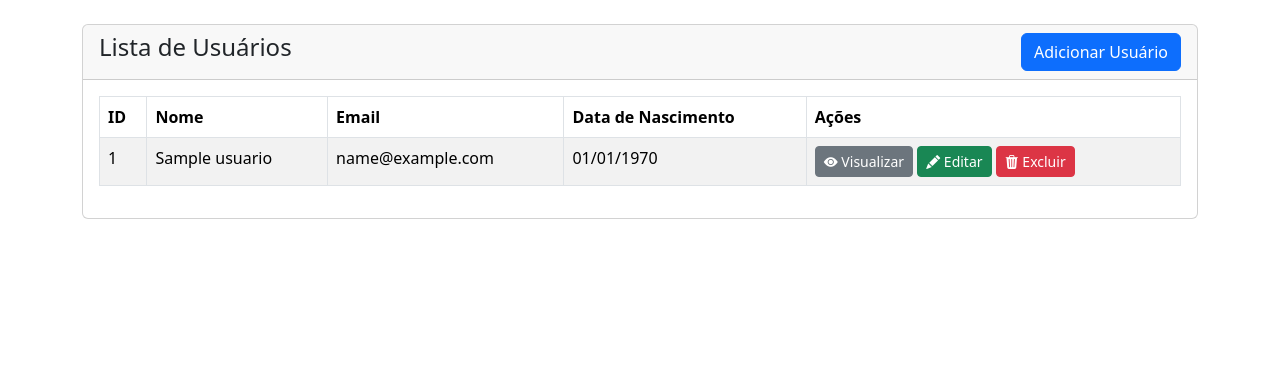
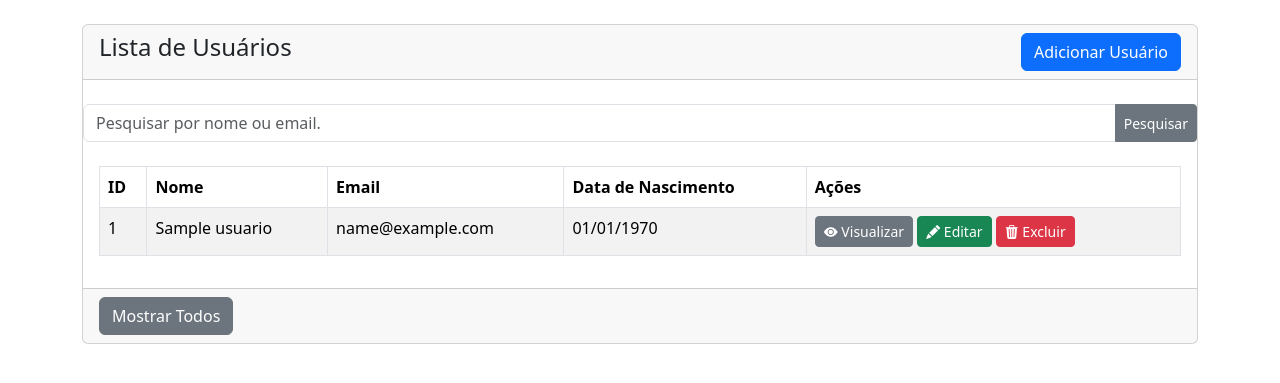
Before and after one commit to RafaelFleitas/CRUD-SYSTEM, a PHP site: page / in a window 1280 px wide. Shown: the part 56-439 px from the top of the page. Run offline with PHP 8.4, Linux system fonts and the light colour scheme; tables that the repository leaves empty or names only in its code hold one stand-in row (values such as "Sample post").

Commit message:
feat: Added Search System in index.php

```diff
--- a/index.php
+++ b/index.php
@@ -1,6 +1,16 @@
 <?php
 session_start();
 require __DIR__ . '/config/conexao.php';
+
+# Search System and Display Users
+$busca = mysqli_real_escape_string($conexao, $_GET['busca'] ?? '');
+if(!empty($_GET['busca'])){
+    $sql = "SELECT * FROM usuarios WHERE nome LIKE '%$busca%' OR email LIKE '%$busca%'";
+} else {
+    $sql = 'SELECT * FROM usuarios';
+}
+$usuarios = mysqli_query($conexao, $sql);
+
 ?>
 
 <!doctype html>
@@ -24,6 +34,14 @@ require __DIR__ . '/config/conexao.php';
                             <a href="/views/usuario-create.php" class="btn btn-primary float-end"> Adicionar Usuário</a>
                         </h4>
                     </div>
+                    <div class="m3">
+                        <form action="">
+                            <div class="input-group mb-2 mt-4">
+                                <input name="busca" type="text" id="pesquisar" class="form-control" placeholder="Pesquisar por nome ou email.">
+                                <button type="submit" class="btn btn-secondary btn-sm float-end">Pesquisar</button>
+                            </div>
+                        </form>
+                    </div>
                     <div class="card-body">
                         <table class="table table-bordered table-striped">
                             <thead>
@@ -37,8 +55,6 @@ require __DIR__ . '/config/conexao.php';
                             </thead>
                             <tbody>
                                 <?php
-                                $sql = 'SELECT * FROM usuarios';
-                                $usuarios = mysqli_query($conexao, $sql);
                                 if(mysqli_num_rows($usuarios) > 0){
                                     foreach ($usuarios as $usuario){
                                 ?>
@@ -64,6 +80,8 @@ require __DIR__ . '/config/conexao.php';
                             </tbody>
                         </table>
                     </div>
+                    <div class="card-footer">
+                    <a href="/index.php" class="btn btn-secondary">Mostrar Todos</a>
                 </div>
             </div>
         </div>
--- a/views/usuario-create.php
+++ b/views/usuario-create.php
@@ -36,7 +36,7 @@
                                 <input type="password" name="senha" class="form-control">
                             </div>
                             <div class="mb-3">
-                                <button type="submit" name="create_usuario" class="btn btn-primary">Salvar Usuário</button>
+                                <button type="submit" name="create_usuario" class="btn btn-primary">Criar Usuário</button>
                             </div>
                         </form>
                     </div>
--- a/views/usuario-edit.php
+++ b/views/usuario-edit.php
@@ -54,7 +54,7 @@ if (isset($_GET['id'])) {
                                 <input type="password" name="senha" class="form-control">
                             </div>
                             <div class="mb-3">
-                                <button type="submit" name="update_usuario" class="btn btn-primary">Salvar Usuário</button>
+                                <button type="submit" name="update_usuario" class="btn btn-primary">Editar Usuário</button>
                             </div>
                         </form>
                     </div>
```
